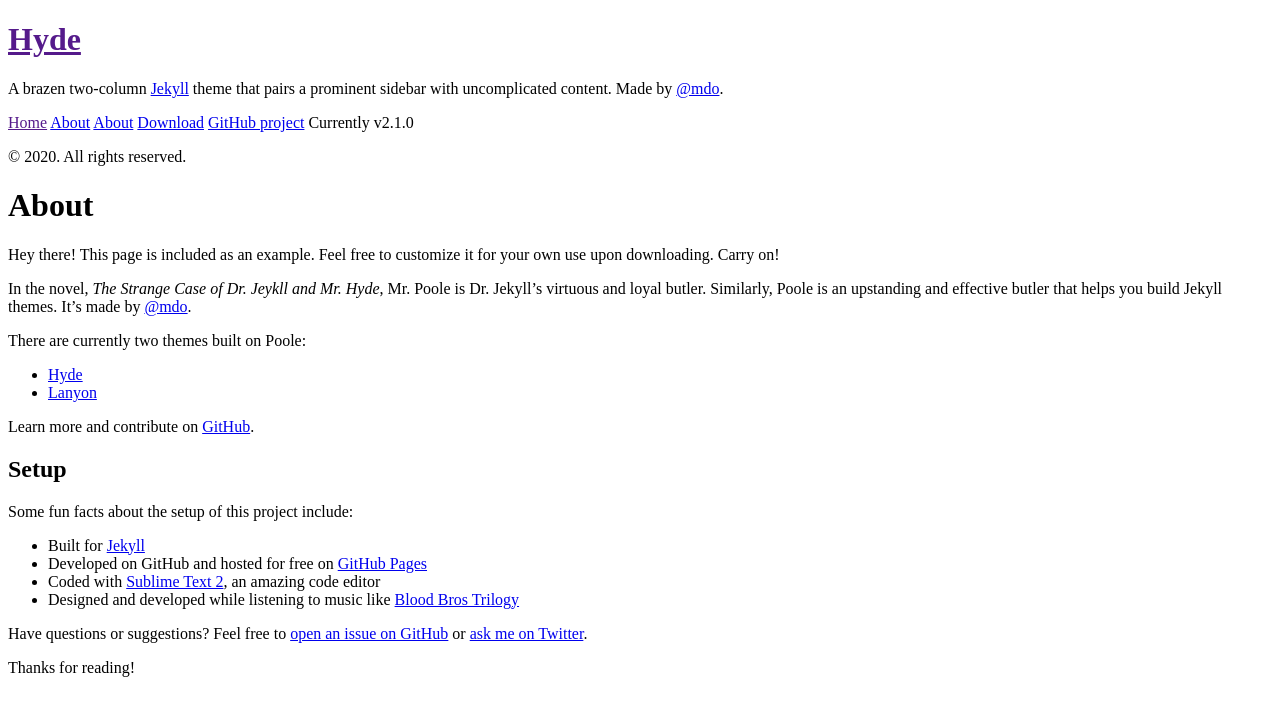
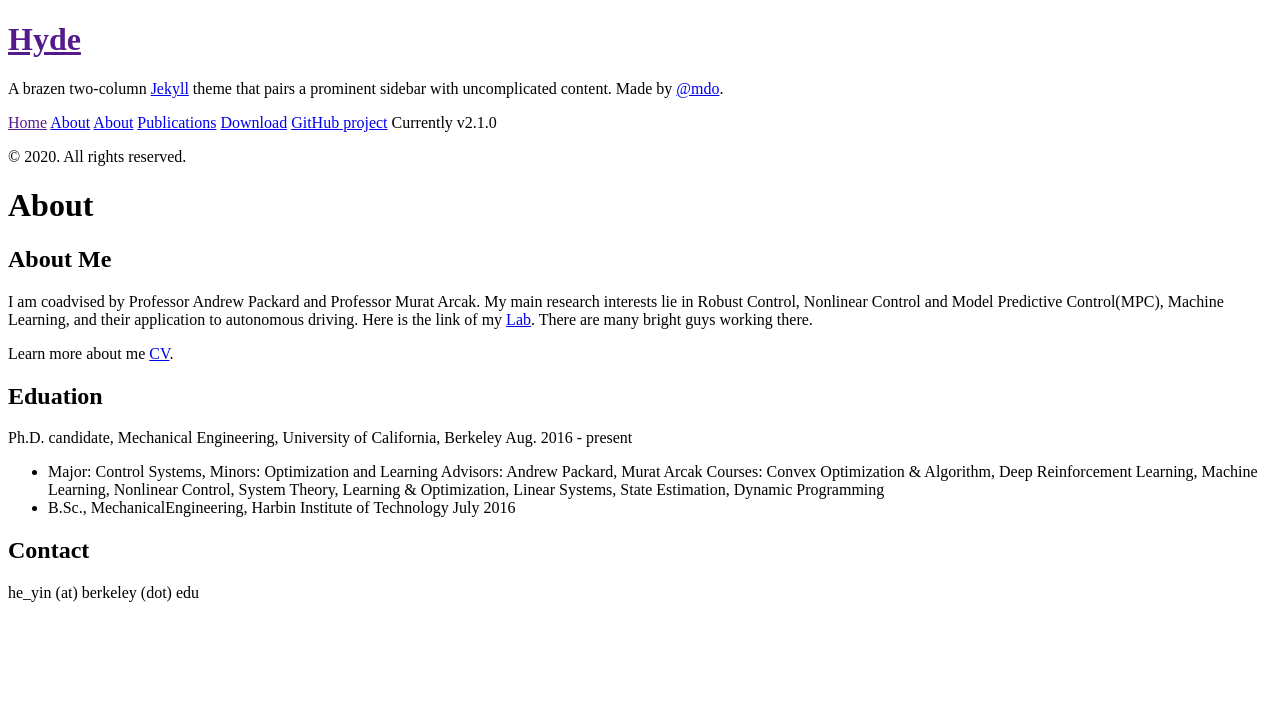
Before and after one commit to heyinUCB/heyin.github.io, a Jekyll site: the page built from about.md, in a window 1280 px wide. Shown: the top 716 px of the page. Built offline with Jekyll 4.4.1, drawn with Linux system fonts in a browser that asks for light colours; Markdown is read by kramdown in place of the engine named in the settings.

Commit message:
Add content for web

```diff
--- a/about.md
+++ b/about.md
@@ -3,28 +3,24 @@ layout: page
 title: About
 ---
 
+## About Me
+
+I am coadvised by Professor Andrew Packard and Professor Murat Arcak.
+My main research interests lie in Robust Control, Nonlinear Control and Model Predictive Control(MPC), Machine Learning, and their application to autonomous driving.
+Here is the link of my [Lab](https://bcci.me.berkeley.edu). There are many bright guys working there.
+
+Learn more about me [CV](https://github.com/poole).
+
+## Eduation
+
+Ph.D. candidate, Mechanical Engineering, University of California, Berkeley Aug. 2016 - present
+* Major: Control Systems, Minors: Optimization and Learning
+  Advisors: Andrew Packard, Murat Arcak
+  Courses: Convex Optimization & Algorithm, Deep Reinforcement Learning, Machine Learning, Nonlinear
+  Control, System Theory, Learning & Optimization, Linear Systems, State Estimation, Dynamic Programming
+* B.Sc., MechanicalEngineering, Harbin Institute of Technology July 2016
+
+## Contact
 <p class="message">
-  Hey there! This page is included as an example. Feel free to customize it for your own use upon downloading. Carry on!
+  he_yin (at) berkeley (dot) edu
 </p>
-
-In the novel, *The Strange Case of Dr. Jeykll and Mr. Hyde*, Mr. Poole is Dr. Jekyll's virtuous and loyal butler. Similarly, Poole is an upstanding and effective butler that helps you build Jekyll themes. It's made by [@mdo](https://twitter.com/mdo).
-
-There are currently two themes built on Poole:
-
-* [Hyde](http://hyde.getpoole.com)
-* [Lanyon](http://lanyon.getpoole.com)
-
-Learn more and contribute on [GitHub](https://github.com/poole).
-
-## Setup
-
-Some fun facts about the setup of this project include:
-
-* Built for [Jekyll](http://jekyllrb.com)
-* Developed on GitHub and hosted for free on [GitHub Pages](https://pages.github.com)
-* Coded with [Sublime Text 2](http://sublimetext.com), an amazing code editor
-* Designed and developed while listening to music like [Blood Bros Trilogy](https://soundcloud.com/maddecent/sets/blood-bros-series)
-
-Have questions or suggestions? Feel free to [open an issue on GitHub](https://github.com/poole/issues/new) or [ask me on Twitter](https://twitter.com/mdo).
-
-Thanks for reading!
```
Also changed, not shown: publications.md (added, +17 -0 lines), README.md (deleted), 1 other file.
